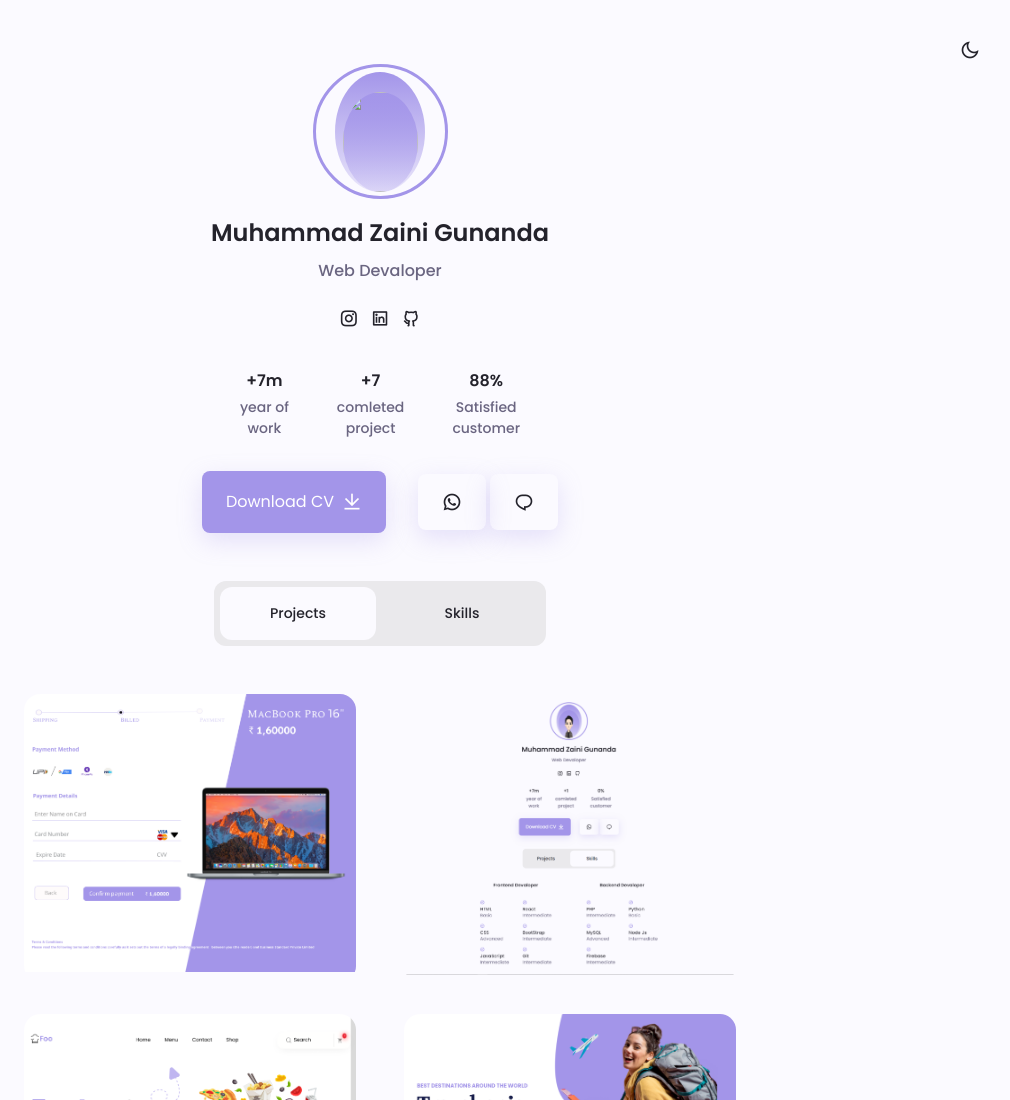
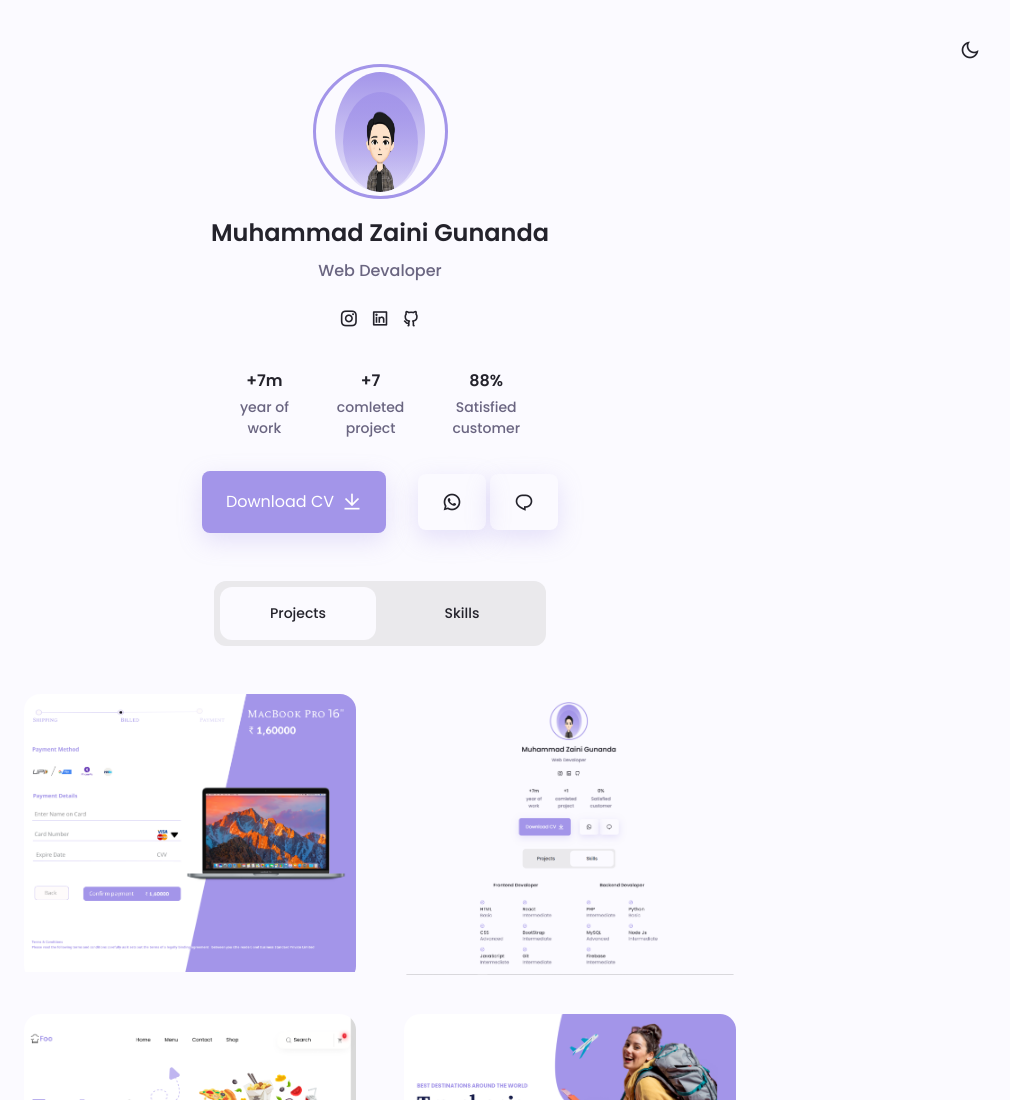
Before and after one commit to MuhammadZainiGunanda/Muhammad-Zaini-Gunanda.github.io, a plain HTML site: page index.html in a window 1280 px wide. Shown: the top 1100 px of the page, without its empty margins (260-1270 px from the left). Drawn offline with nearby package versions, Linux system fonts and the light colour scheme; a web font is replaced by a local one.

Commit message:
membenarkan kembali img profil yang hilang

```diff
--- a/index.html
+++ b/index.html
@@ -5,7 +5,7 @@
 	<meta http-equiv="X-UA-Compatible" content="IE=edge">
 	<meta name="viewport" content="width=device-width, initial-scale=1.0">
 	<!---================= FAVIICON ===================-->
-	<link rel="shortcut icon" href="assets/img/Untitledimgprofile.png" type="image/x-icon">
+	<link rel="shortcut icon" href="assets/img/profile.png" type="image/x-icon">
 	<!---================ REMIX ICONS =================-->
 	<link href="https://cdn.jsdelivr.net/npm/remixicon@2.5.0/fonts/remixicon.css" rel="stylesheet">
 	<!---================= CSS ===================-->
@@ -21,7 +21,7 @@
 			<div class="profile__data">
 				<div class="profile__border">
 					<div class="profile__perfil">
-						<img src="assets/img/Untitledimgprofile.png" alt="" id="img__profile">
+						<img src="assets/img/profile.png" alt="" id="img__profile">
 					</div>
 				</div>
 				<h2 class="profile__name">Muhammad Zaini Gunanda</h2>
```
